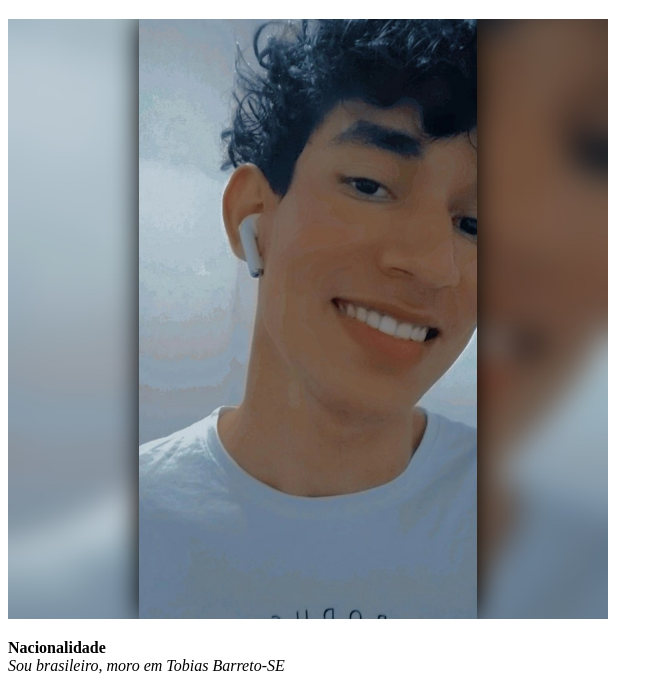
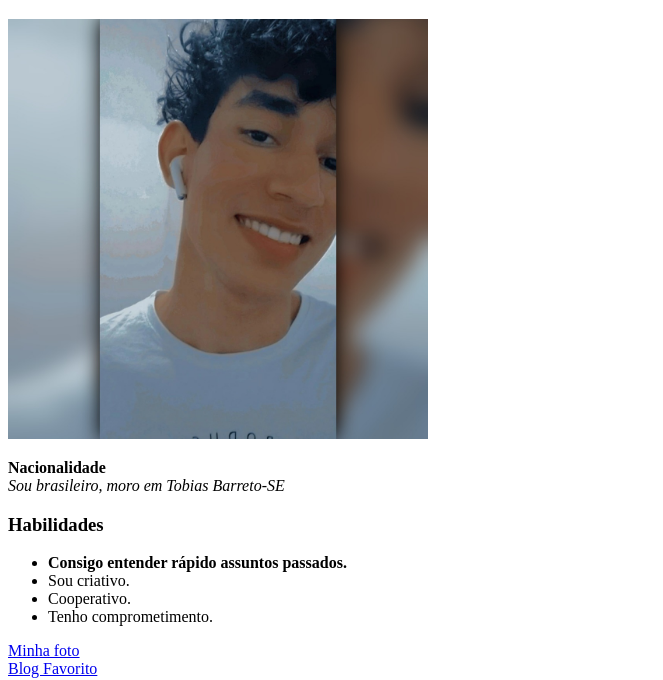
Before and after one commit to FelipeSantosA/FelipeSantosA, a plain HTML site: page index.html in a window 1280 px wide. Shown: the part 131-811 px from the top of the page, without its empty margins (0-663 px from the left). Drawn offline with Linux system fonts and the light colour scheme.

Commit message:
diminui a foto

```diff
--- a/index.html
+++ b/index.html
@@ -15,7 +15,7 @@
     </p>
 <!--parte 2-->
     <h1 id="Quem sou" >Felipe Santos Andrade</h1>
-    <img src="imagem/Picsart_22-07-08_11-41-10-910.jpg" width="600px" alt="Aluno da trybe Felipe Santos">
+    <img src="imagem/Picsart_22-07-08_11-41-10-910.jpg" width="420px" alt="Aluno da trybe Felipe Santos">
 <!--parte 3-->
 
     <p id="Nacionalidade" ><strong>Nacionalidade</strong> <br>
```
